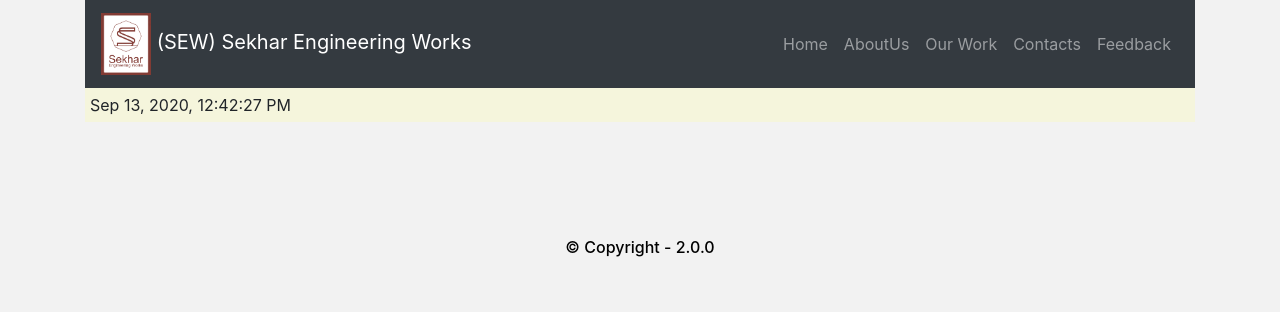
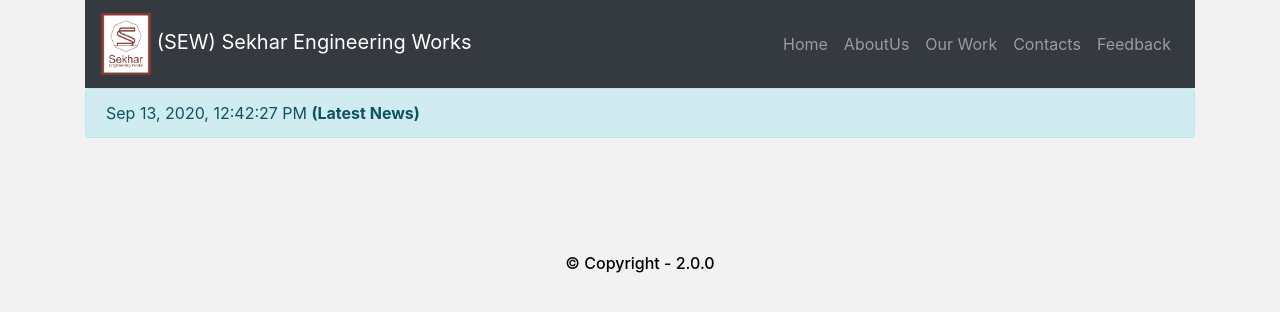
Before and after one commit to shoumya/shekhar-engineering-works, an Angular app: page / in a window 1280 px wide. Shown: the top 312 px of the page. Built offline with nearby package versions, Linux system fonts and the light colour scheme.

Commit message:
Changing the route path of the home component and removing unused url params & adding a light blue background shade to the time and setting a placeholder to display scrolling news

```diff
--- a/src/app/app-routing.module.ts
+++ b/src/app/app-routing.module.ts
@@ -13,7 +13,7 @@ const routes: Routes = [
     pathMatch: 'full'
   },
   {
-    path: 'home',
+    path: 'sew/home',
     component: HomeComponent
   },
   {
--- a/src/app/info.component/info.component.css
+++ b/src/app/info.component/info.component.css
@@ -3,7 +3,6 @@
     grid-template-columns: 1fr;
 }
 
-.contentStyle {
-    background-color: #d8e4db7a;
-    padding: 10px;
+p {
+    grid-row: 1
 }
--- a/src/app/info.component/info.component.html
+++ b/src/app/info.component/info.component.html
@@ -1,5 +1,6 @@
 <div class="wrapper">
-  <p style="background-color: beige; padding: 5px">
+  <p class="alert alert-info">
     {{ today | date: "medium" }}
+    <span style="font-weight:bold">(Latest News)</span>
   </p>
 </div>
--- a/src/app/navbar.component/navbar.component.html
+++ b/src/app/navbar.component/navbar.component.html
@@ -6,11 +6,7 @@
   <div>
     <ul class="navbar-nav mr-auto" style="float: right">
       <li class="nav-item">
-        <a
-          class="nav-link"
-          [routerLink]="['/home', { user: 'Shoumya', id: '12' }]"
-          >Home</a
-        >
+        <a class="nav-link" routerLink="/sew/home">Home</a>
       </li>
       <li class="nav-item">
         <a class="nav-link" routerLink="/sew/aboutus">AboutUs</a>
```
